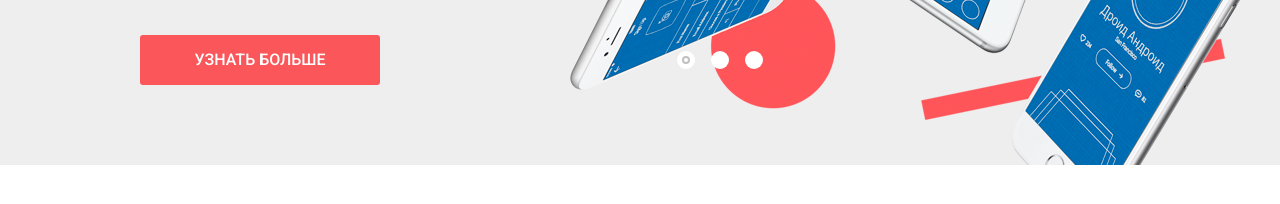
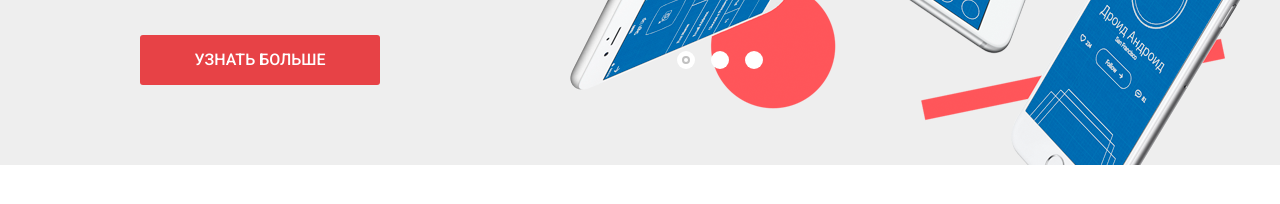
Before and after one commit to makartashik/nerds, a plain HTML site: page index.html in a window 1280 px wide. Both pictures are taken after a click on the link "УЗНАТЬ БОЛЬШЕ". Shown: the part 380-584 px from the top of the page. Drawn offline with Linux system fonts and the light colour scheme.

Commit message:
+состояния кнопки

```diff
--- a/css/style.css
+++ b/css/style.css
@@ -259,3 +259,12 @@ input[type="radio"].visually-hidden {
   border-radius: 3px;
   border: none;
 }
+
+.button:hover, .button:focus {
+  background-color: #e74246;
+}
+
+.button:active {
+  color: rgba(255, 255, 255, 0.3);
+  background-color: #d7373b;
+}
```
